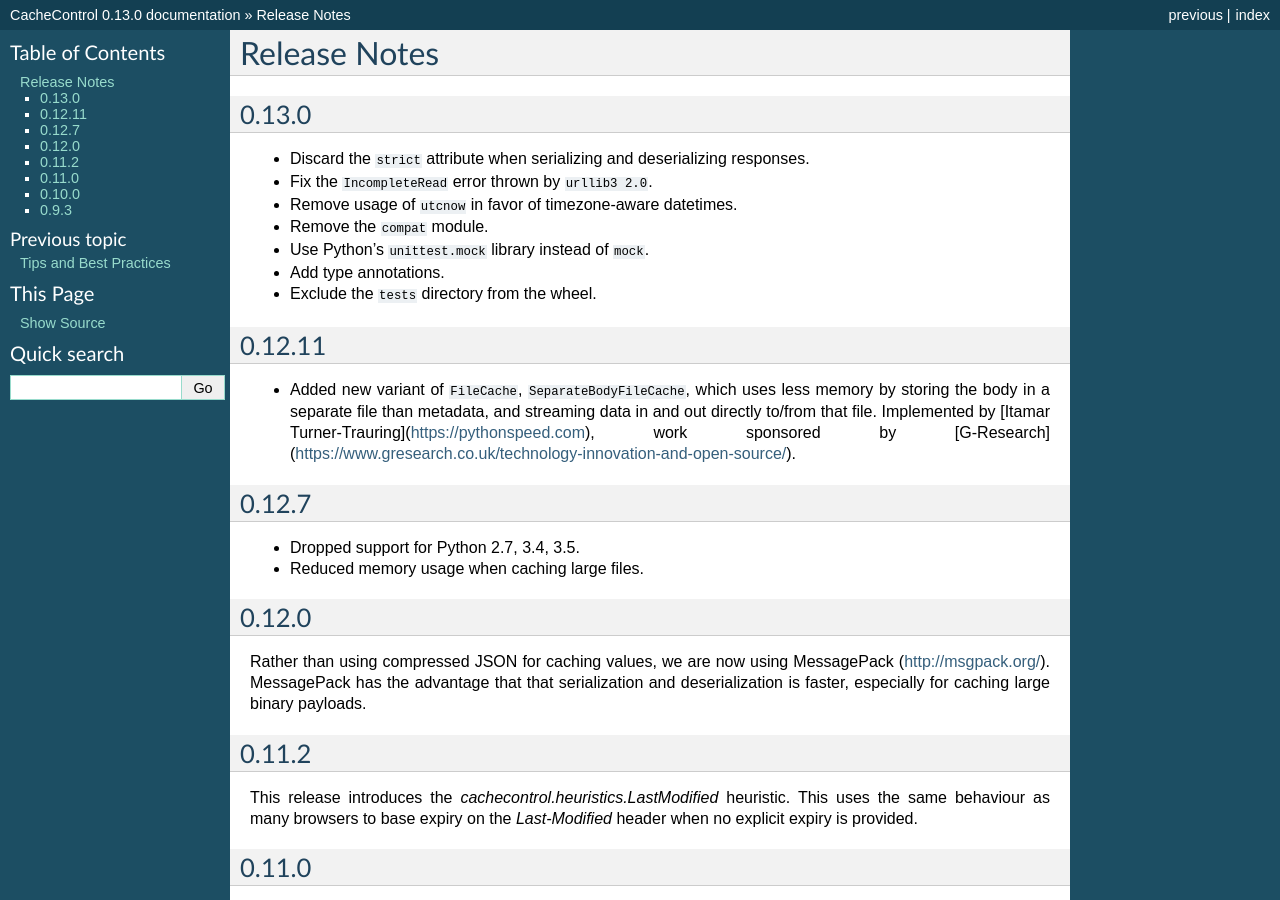
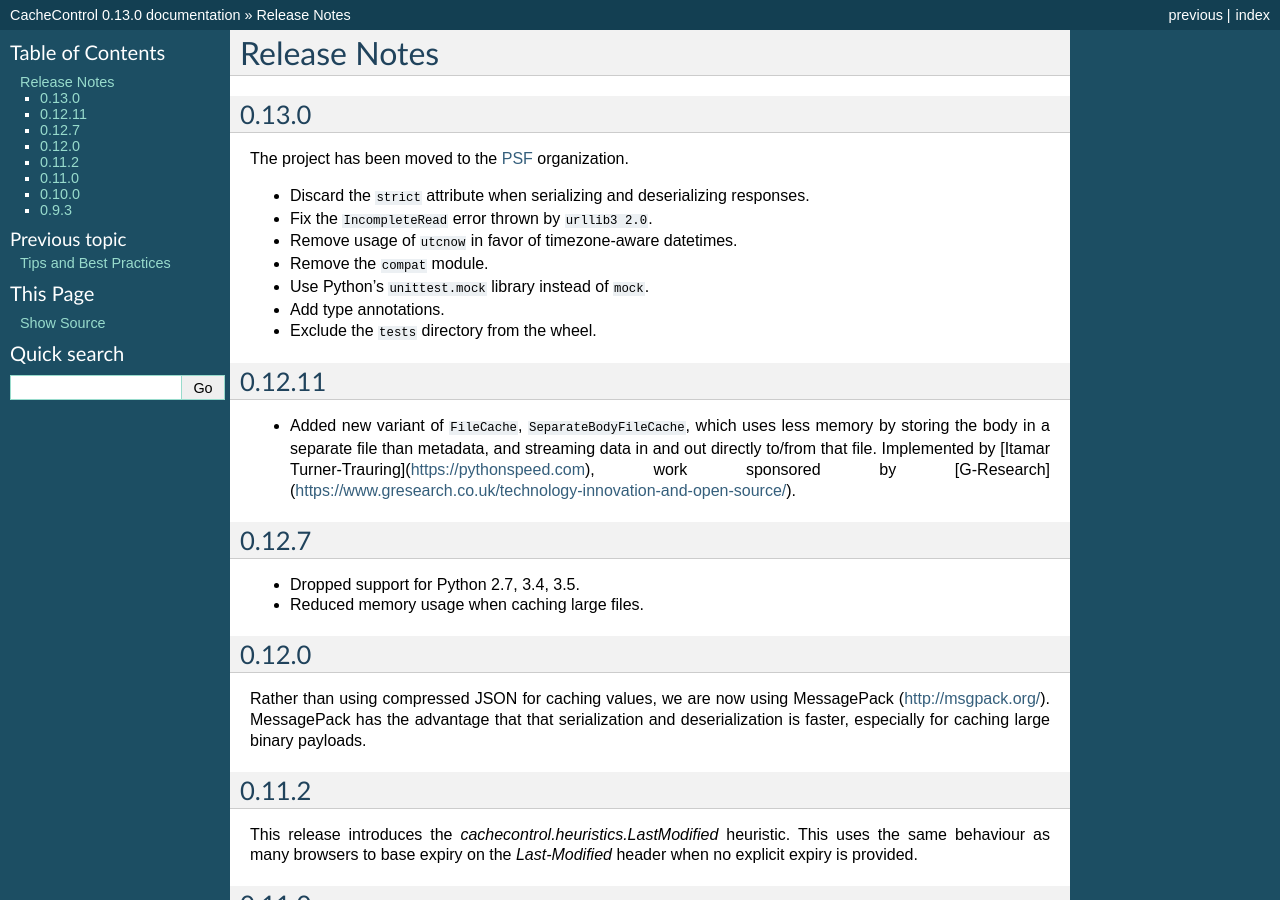
Before and after one commit to psf/cachecontrol, a Sphinx documentation site: the page built from docs/release_notes.rst, in a window 1280 px wide and 900 px high. Built offline with Sphinx 7.4.7, drawn with Linux system fonts in a browser that asks for light colours.

Commit message:
add note about the re-organiation
Signed-off-by: Frost Ming <me@frostming.com>

```diff
--- a/docs/conf.py
+++ b/docs/conf.py
@@ -15,7 +15,6 @@
 # All configuration values have a default; values that are commented out
 # serve to show the default.
 
-import sys, os
 
 # If extensions (or modules to document with autodoc) are in another directory,
 # add these directories to sys.path here. If the directory is relative to the
@@ -44,8 +43,8 @@
 master_doc = "index"
 
 # General information about the project.
-project = u"CacheControl"
-copyright = u"2013, Eric Larson"
+project = "CacheControl"
+copyright = "2013, Eric Larson"
 
 # The version info for the project you're documenting, acts as replacement for
 # |version| and |release|, also used in various other places throughout the
@@ -124,7 +123,7 @@
 # Add any paths that contain custom static files (such as style sheets) here,
 # relative to this directory. They are copied after the builtin static files,
 # so a file named "default.css" will overwrite the builtin "default.css".
-html_static_path = ["_static"]
+# html_static_path = ["_static"]
 
 # If not '', a 'Last updated on:' timestamp is inserted at every page bottom,
 # using the given strftime format.
@@ -188,8 +187,8 @@
     (
         "index",
         "CacheControl.tex",
-        u"CacheControl Documentation",
-        u"Eric Larson",
+        "CacheControl Documentation",
+        "Eric Larson",
         "manual",
     )
 ]
@@ -220,7 +219,7 @@
 # One entry per manual page. List of tuples
 # (source start file, name, description, authors, manual section).
 man_pages = [
-    ("index", "cachecontrol", u"CacheControl Documentation", [u"Eric Larson"], 1)
+    ("index", "cachecontrol", "CacheControl Documentation", ["Eric Larson"], 1)
 ]
 
 # If true, show URL addresses after external links.
@@ -236,8 +235,8 @@
     (
         "index",
         "CacheControl",
-        u"CacheControl Documentation",
-        u"Eric Larson",
+        "CacheControl Documentation",
+        "Eric Larson",
         "CacheControl",
         "One line description of project.",
         "Miscellaneous",
--- a/docs/release_notes.rst
+++ b/docs/release_notes.rst
@@ -9,6 +9,8 @@
 
 0.13.0
 ======
+
+The project has been moved to the `PSF <https://github.com/psf>`_ organization.
 
 * Discard the ``strict`` attribute when serializing and deserializing responses.
 * Fix the ``IncompleteRead`` error thrown by ``urllib3 2.0``.
```
